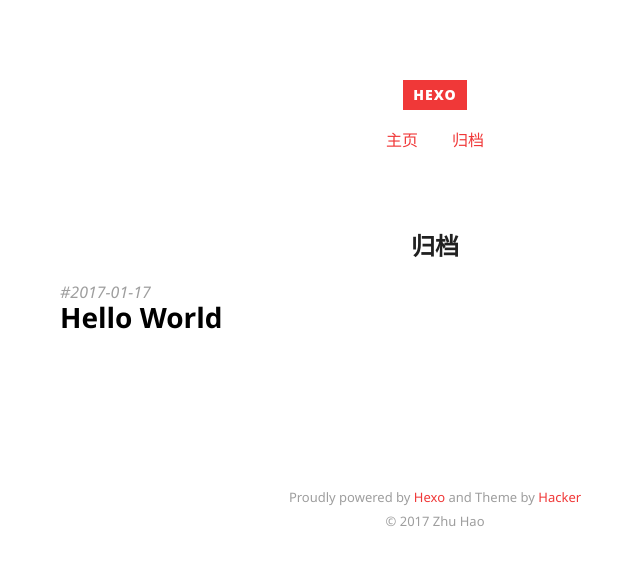
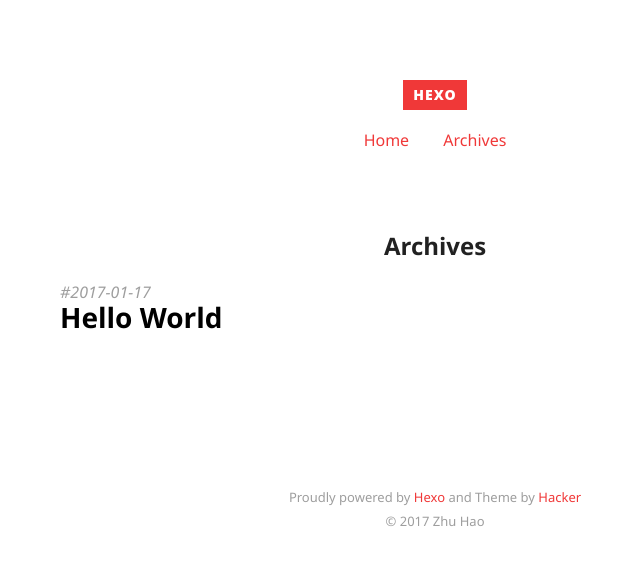
Before and after one commit to aslanzala/aslanzala.github.io, a plain HTML site: page archives/index.html in a window 1280 px wide. Shown: the whole page, without its empty margins (205-845 px from the left). Drawn offline with Linux system fonts and the light colour scheme.

Commit message:
Site updated: 2017-01-17 21:52:59

```diff
--- a/archives/index.html
+++ b/archives/index.html
@@ -3,7 +3,7 @@
 <head>
   <meta charset="utf-8">
 
-  <title>归档 | Hexo</title>
+  <title>Archives | Hexo</title>
 
 
   <meta name="author" content="Zhu Hao">
@@ -45,9 +45,9 @@
   <nav class="site-navigation">
     <ul>
 
-        <li><a href="/">主页</a></li>
+        <li><a href="/">Home</a></li>
 
-        <li><a href="/archives">归档</a></li>
+        <li><a href="/archives">Archives</a></li>
 
     </ul>
   </nav>
@@ -58,7 +58,7 @@
 
 <article>
 
-  <h2 class="article-title ">归档</h2>
+  <h2 class="article-title ">Archives</h2>
 
   <div class="archive">
 
```
Also changed, not shown: 2017/01/17/hello-world/index.html (+2 -2 lines), archives/2017/01/index.html (+3 -3 lines), archives/2017/index.html (+3 -3 lines), index.html (+2 -2 lines).
